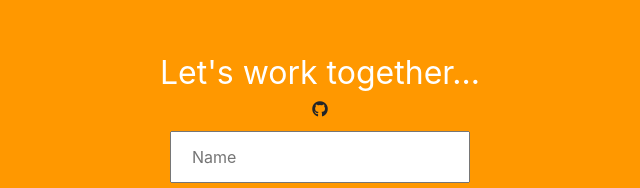
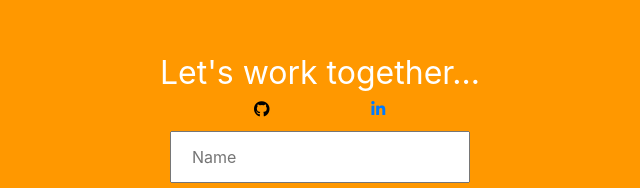
Before and after one commit to josephfernandez/software-joe-2-rename, a plain HTML site: page index.html in a window 1280 px wide. Shown: the part 1760-1948 px from the top of the page, 320-960 px from the left. Drawn offline with nearby package versions, Linux system fonts and the light colour scheme.

Commit message:
title image is peace sign.  both github and linkedin links open separate tabs.

```diff
--- a/index.html
+++ b/index.html
@@ -2,7 +2,8 @@
 <!doctype html>
 <html lang="en">
 	<head>
-		<title>software-joe</title>
+		<link rel="shortcut icon" type="image/png" href="favicon.ico"/>
+		<title>softwarejoe.com</title>
 
 		<!-- Required metatags -->
 		<meta charset="UTF-8">
@@ -76,9 +77,15 @@
 		<section id="contact" class="container-fluid">
 			<div class="contact-content">
 				<span id="contact-message">Let's work together...</span>
-				<div>
+				<div class="row justify-content-center">
 					<!-- Add github, linkedin links -->
-					<i class="fab fa-github"></i>
+					<a class="col-4" style="color:black;" href="http://www.github.com/josephfernandez" target="_blank">
+						<span class="fab fa-github"></span>
+					</a>
+					<a class="col-4" href="http://linkedin.com/in/jfernandez1988" target="_blank">
+						<span class="fab fa-linkedin-in"></span>
+					</a>
+
 				</div>
 				<form action="https://5l91lv8rlb.execute-api.us-east-1.amazonaws.com/dev/static-site-mailer" method="POST">
 					<label id="name-label">
```
Also changed, not shown: favicon.ico (added).
